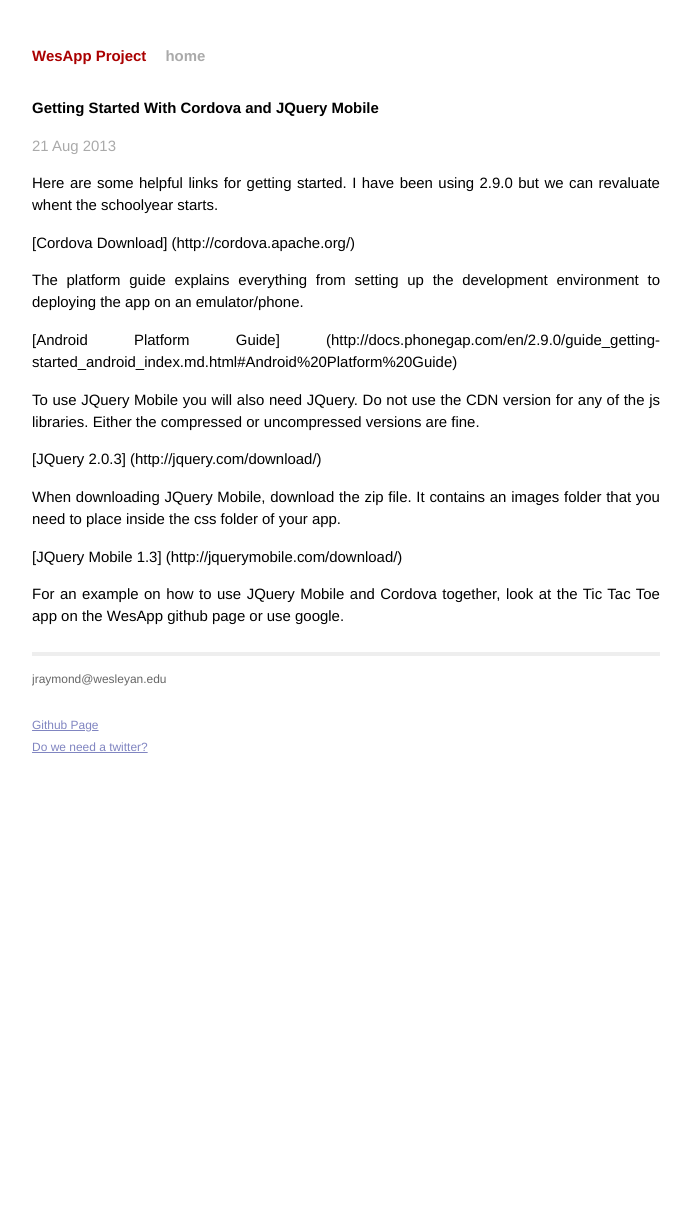
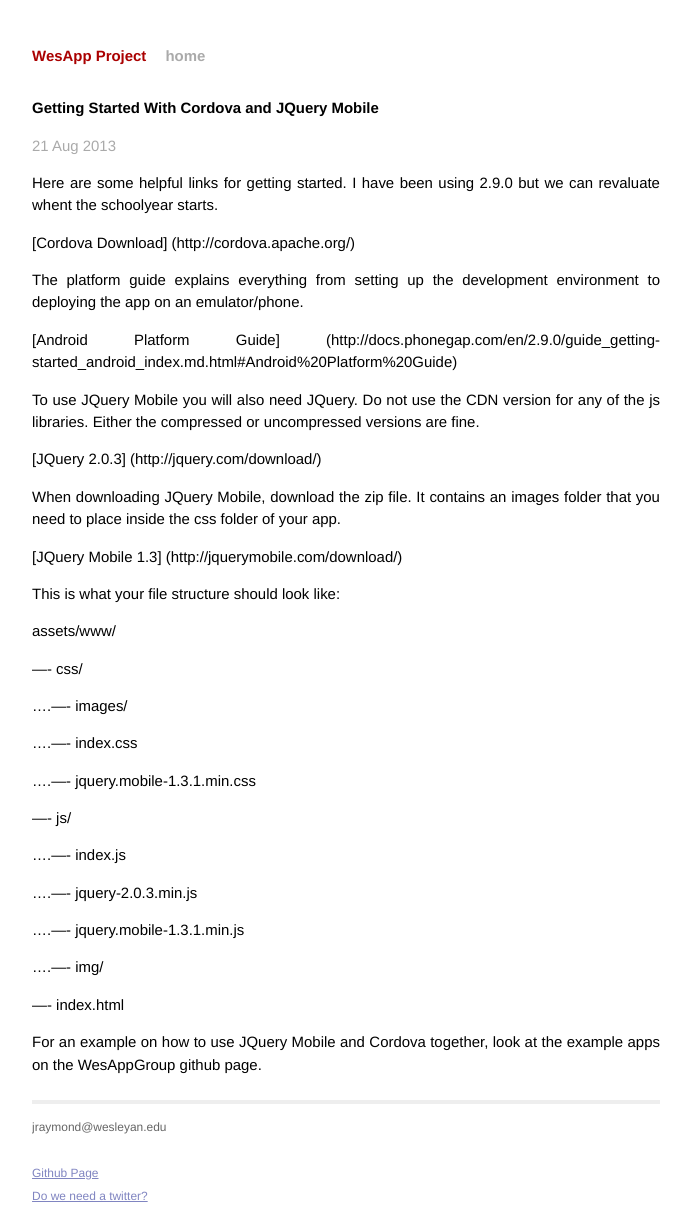
Before and after one commit to WesAppGroup/WesAppGroup.github.io, a Jekyll site: the page built from _posts/2013-08-21-Getting-Started.markdown, in a window 1280 px wide. Shown: the whole page, without its empty margins (294-985 px from the left). Built offline with Jekyll 4.4.1, drawn with Linux system fonts in a browser that asks for light colours; before the commit the page ends 945 px from its top, so only the background shows below that.

Commit message:
edit getting started to show file structure

```diff
--- a/_posts/2013-08-21-Getting-Started.markdown
+++ b/_posts/2013-08-21-Getting-Started.markdown
@@ -26,8 +26,33 @@
 
 [JQuery Mobile 1.3] (http://jquerymobile.com/download/)
 
+This is what your file structure should look like:
 
-For an example on how to use JQuery Mobile and Cordova together, look at the Tic Tac Toe app on the WesApp github page or use google.
+assets/www/
+
+---- css/
+
+....---- images/
+
+....---- index.css
+
+....---- jquery.mobile-1.3.1.min.css
+
+
+---- js/
+
+....---- index.js
+
+....---- jquery-2.0.3.min.js
+
+....---- jquery.mobile-1.3.1.min.js
+
+....---- img/
+
+---- index.html
+
+
+For an example on how to use JQuery Mobile and Cordova together, look at the example apps on the WesAppGroup github page.
 
 [jekyll-gh]: https://github.com/mojombo/jekyll
 [jekyll]:    http://jekyllrb.com
```
